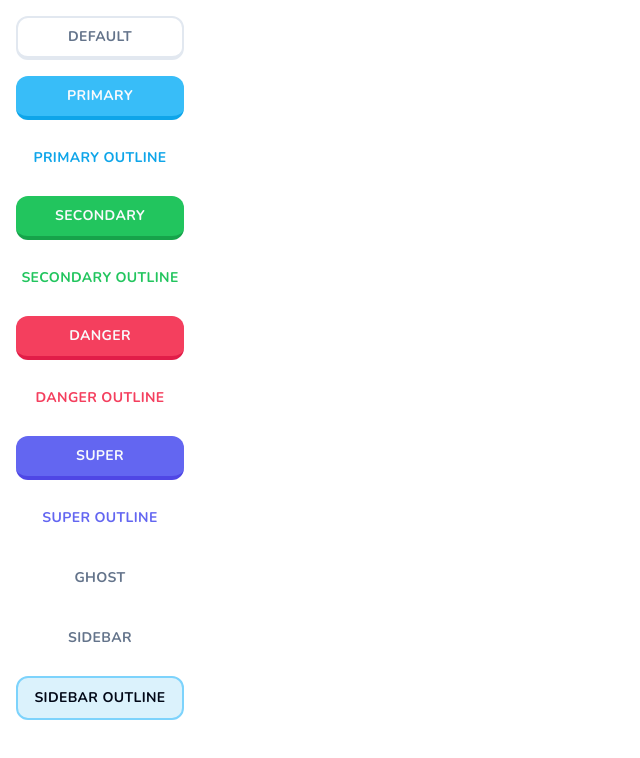
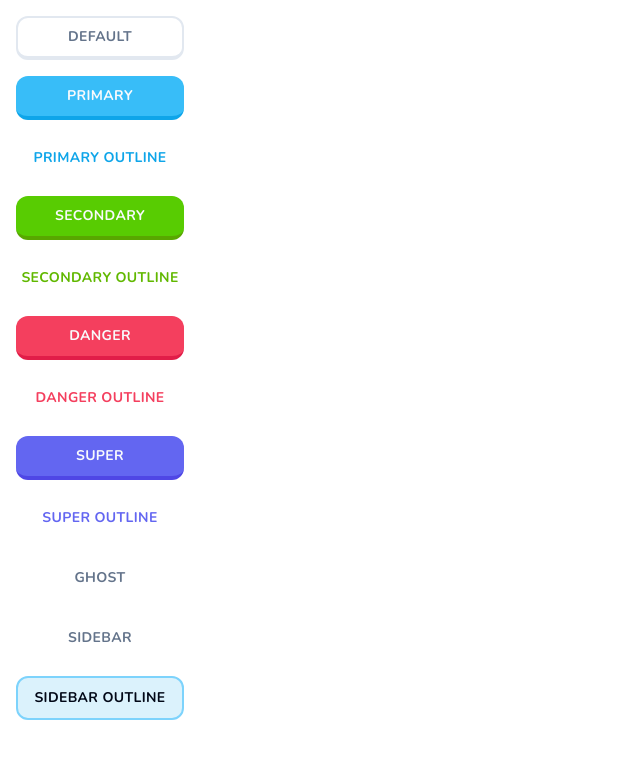
Before and after one commit to codenvibes/duolingo_clone, a Next.js app: page /buttons in a window 1280 px wide. Shown: the top 758 px of the page, without its empty margins (0-640 px from the left). Built offline with nearby package versions, Linux system fonts and the light colour scheme.

Commit message:
Style: Modify secondary and secondaryOutline variants to use custom green color palette

```diff
--- a/components/ui/button.tsx
+++ b/components/ui/button.tsx
@@ -12,8 +12,8 @@ const buttonVariants = cva(
         default: "bg-white text-black border-slate-200 border-2 border-b-4 active:border-b-2 hover:bg-slate-100 text-slate-500",
         primary: "bg-sky-400 text-primary-foreground hover:bg-sky-400/90 border-sky-500 border-b-4 active:border-b-0",
         primaryOutline: "bg-white text-sky-500 hover:bg-slate-100",
-        secondary: "bg-green-500 text-primary-foreground hover:bg-green-500/90 border-green-600 border-b-4 active:border-b-0",
-        secondaryOutline: "bg-white text-green-500 hover:bg-slate-100",
+        secondary: "bg-green1 text-primary-foreground hover:bg-green2 border-green3 hover:border-green4 border-b-4 active:border-b-0",
+        secondaryOutline: "bg-white text-green4 hover:bg-slate-100",
         danger: "bg-rose-500 text-primary-foreground hover:bg-rose-500/90 border-rose-600 border-b-4 active:border-b-0",
         dangerOutline: "bg-white text-rose-500 hover:bg-slate-100",
         super: "bg-indigo-500 text-primary-foreground hover:bg-indigo-500/90 border-indigo-600 border-b-4 active:border-b-0",
```
